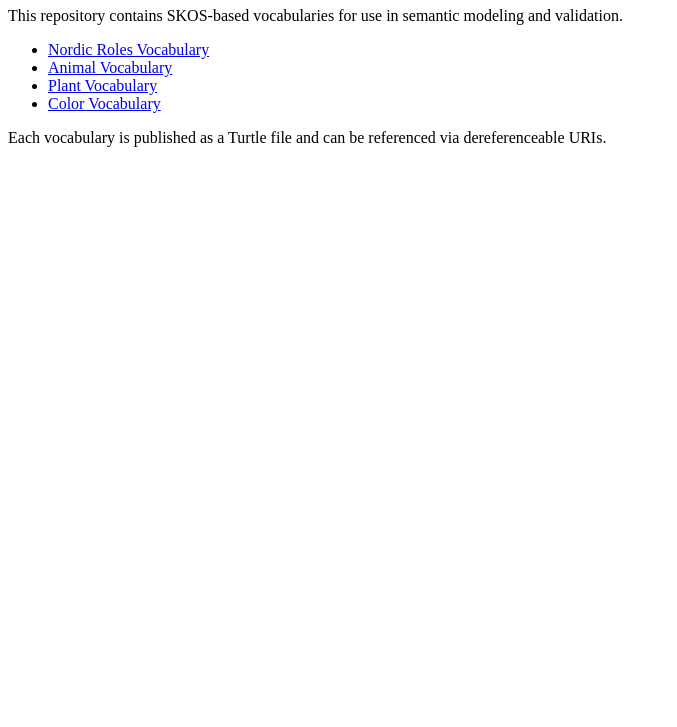
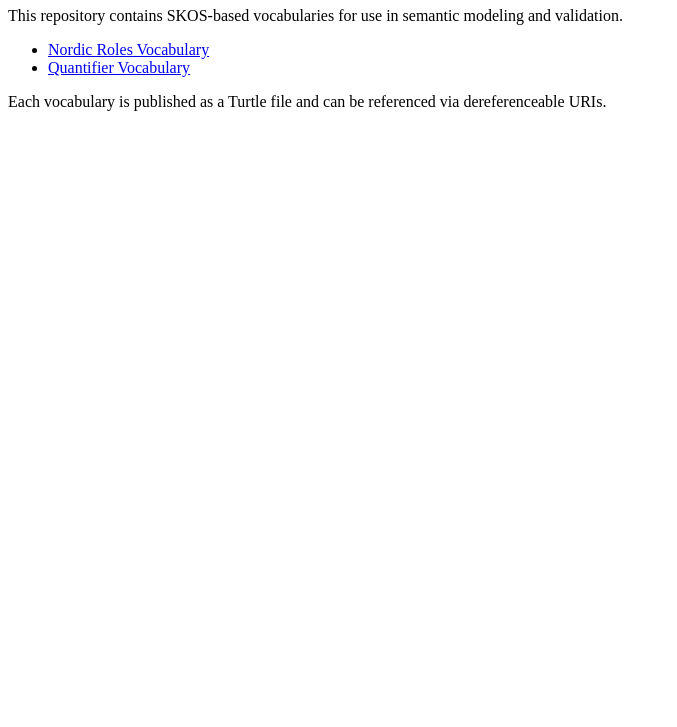
Before and after one commit to nordicsmartgovernment/controlled-vocabularies, a plain HTML site: page index.html in a window 1280 px wide. Shown: the part 73-800 px from the top of the page, without its empty margins (0-677 px from the left). Drawn offline with Linux system fonts and the light colour scheme.

Commit message:
Update index.html

```diff
--- a/index.html
+++ b/index.html
@@ -9,10 +9,8 @@
   <p>This repository contains SKOS-based vocabularies for use in semantic modeling and validation.</p>
 
   <ul>
-    <li><a href="NordicRoles/concepts.ttl">Nordic Roles Vocabulary</a></li>
-    <li><a href="Animals/concepts.ttl">Animal Vocabulary</a></li>
-    <li><a href="Plants/concepts.ttl">Plant Vocabulary</a></li>
-    <li><a href="Colors/concepts.ttl">Color Vocabulary</a></li>
+    <li><a href="NordicRoles/roles.ttl">Nordic Roles Vocabulary</a></li>
+    <li><a href="Quantifiers/concepts.ttl">Quantifier Vocabulary</a></li>
   </ul>
 
   <p>Each vocabulary is published as a Turtle file and can be referenced via dereferenceable URIs.</p>
```
